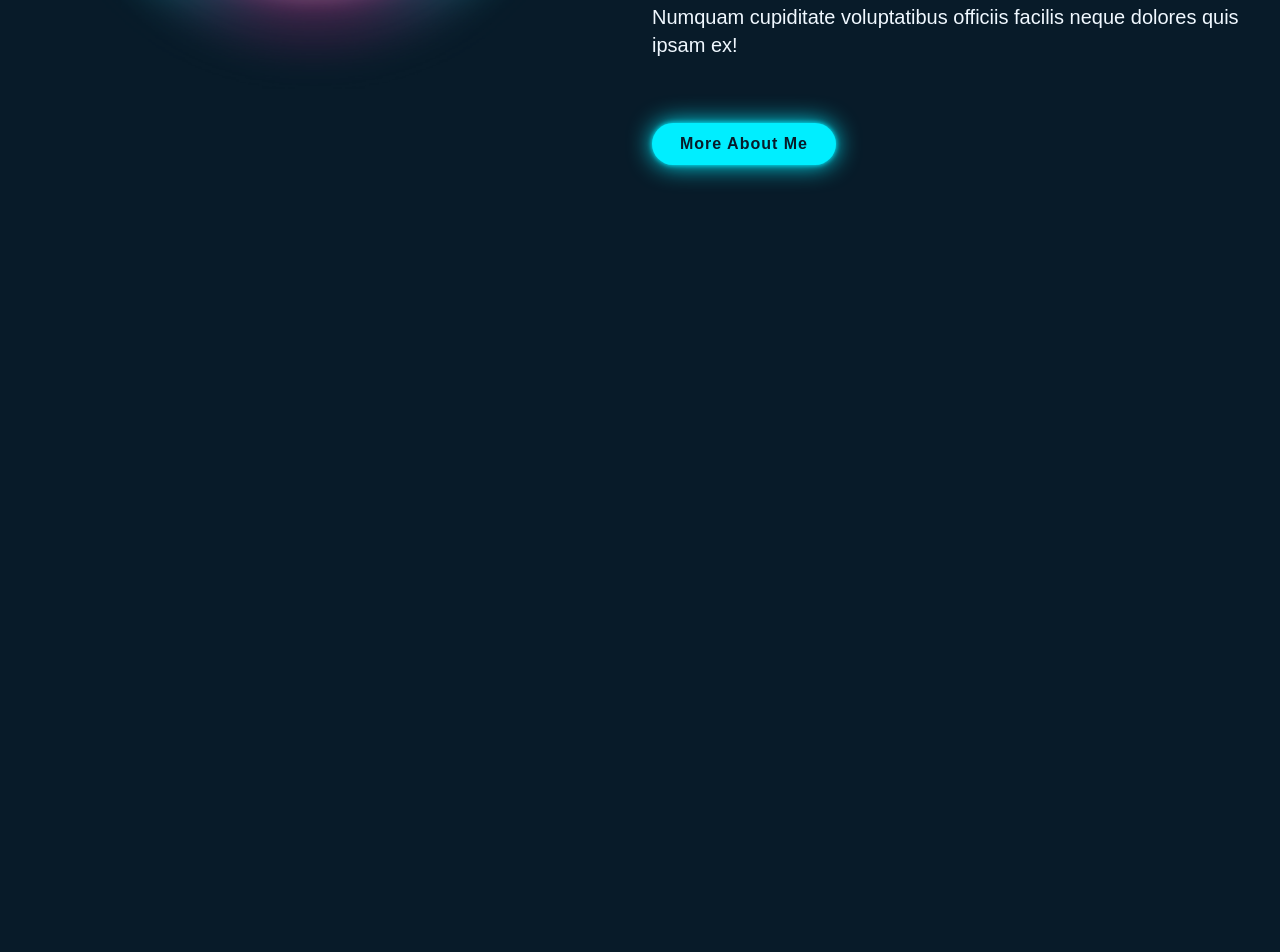
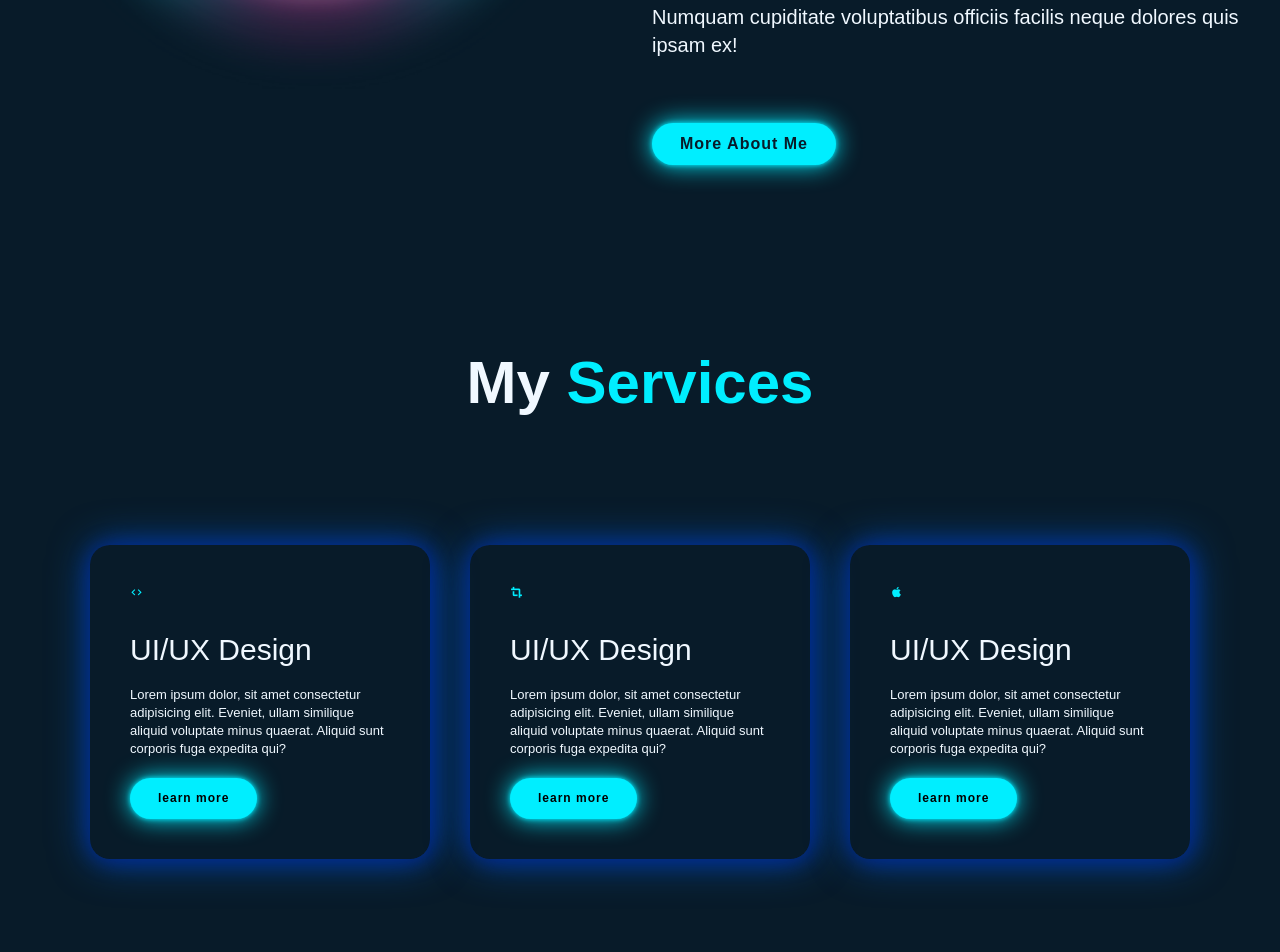
Before and after one commit to Solpooh/Portfolio, a plain HTML site: page index.html in a window 1280 px wide. Shown: the part 1307-2259 px from the top of the page. Before the commit the page ends 1558 px from the top, so only its background shows below. Drawn offline with nearby package versions, Linux system fonts and the light colour scheme.

Commit message:
[feat] 프로젝트 소개 화면구성

```diff
--- a/index.html
+++ b/index.html
@@ -61,6 +61,37 @@
         </div>
     </section>
 
+    <section>
+        <div class="services" id="services">
+            <div class="container">
+                <h1 class="sub-title">My <span>Services</span></h1>
+                <div class="services-list">
+                    <div>
+                        <i class='bx bx-code' style='color:#00eeff'  ></i>
+                        <h2>UI/UX Design</h2>
+                        <p>Lorem ipsum dolor, sit amet consectetur adipisicing elit.
+                             Eveniet, ullam similique aliquid voluptate minus quaerat. Aliquid sunt corporis fuga expedita qui?</p>
+                             <a href="#" class="read">learn more</a>
+                    </div>
+                    <div>
+                        <i class='bx bxs-crop' style='color:#00eeff' ></i>
+                        <h2>UI/UX Design</h2>
+                        <p>Lorem ipsum dolor, sit amet consectetur adipisicing elit.
+                             Eveniet, ullam similique aliquid voluptate minus quaerat. Aliquid sunt corporis fuga expedita qui?</p>
+                             <a href="#" class="read">learn more</a>
+                    </div>
+                    <div>
+                        <i class='bx bxl-apple' style='color:#00eeff' ></i>
+                        <h2>UI/UX Design</h2>
+                        <p>Lorem ipsum dolor, sit amet consectetur adipisicing elit.
+                             Eveniet, ullam similique aliquid voluptate minus quaerat. Aliquid sunt corporis fuga expedita qui?</p>
+                             <a href="#" class="read">learn more</a>
+                    </div>
+                </div>
+            </div>
+        </div>
+    </section>
+
 
 
 
--- a/stylesheet.css
+++ b/stylesheet.css
@@ -187,9 +187,80 @@ body {
     line-height: 1.4;
     margin-bottom: 4rem;
 }
-
-
-
+#services {
+    color: aliceblue;
+    font-size: 20px;
+    line-height: 1.4;
+    margin-bottom: 4rem;
+}
+.sub-title {
+    text-align: center;
+    font-size: 60px;
+    padding-bottom: 70px;
+}
+.sub-title span {
+    color: #0ef;
+}
+.container {
+    padding: 90px;
+}
+.services-list {
+    display: grid;
+    grid-template-columns: repeat(auto-fit, minmax(259px, 1fr));
+    grid-gap: 40px;
+    margin-top: 50px;
+}
+.services-list div {
+    background-color: transparent;
+    padding: 40px;
+    font-size: 13px;
+    font-weight: 13px;
+    border-right: 10px;
+    border-radius: 20px;
+    transition: background 0.5s, transform 0.5s;
+    box-shadow: 1px 1px 20px #012290f7,
+    1px 1px 40px #0053b8f7;
+}
+.services-list div i {
+    font-style: 50px;
+    margin-bottom: 30px;
+}
+.services-list div h2 {
+    font-size: 30px;
+    font-weight: 500;
+    margin-bottom: 15px;
+}
+.services-list div a {
+    text-decoration: none;
+    color: #000000;
+    font-size: 12px;
+    margin-top: 20px;
+    display: inline-block;
+}
+.read {
+    display: inline-block;
+    padding: 12px 28px;
+    background: #0ef;
+    border-radius: 40px;
+    font-size: 16px;
+    color: #081b29;
+    letter-spacing: 1px;
+    text-decoration: none;
+    font-weight: 600;
+    opacity: 0;
+    animation: slideTop 1s ease forwards;
+    animation-delay: 2s;
+    box-shadow: 0 0 5px #0ef,
+    0 0 25px #0ef;
+}
+.read:hover {
+    box-shadow: 0 0 5px cyan,
+        0 0 25px cyan, 0 0 50px cyan,
+        0 0 100px cyan, 0 0 200px cyan;
+}
+.services-list div:hover {
+    transform: translateY(-10px);
+}
 
 
 
```
